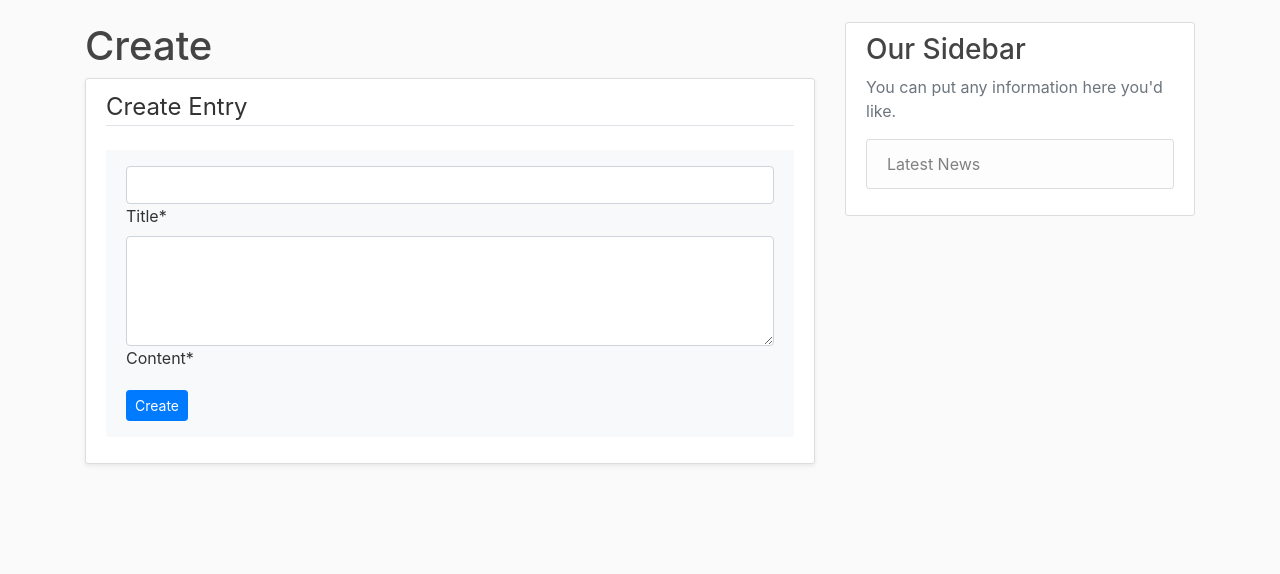
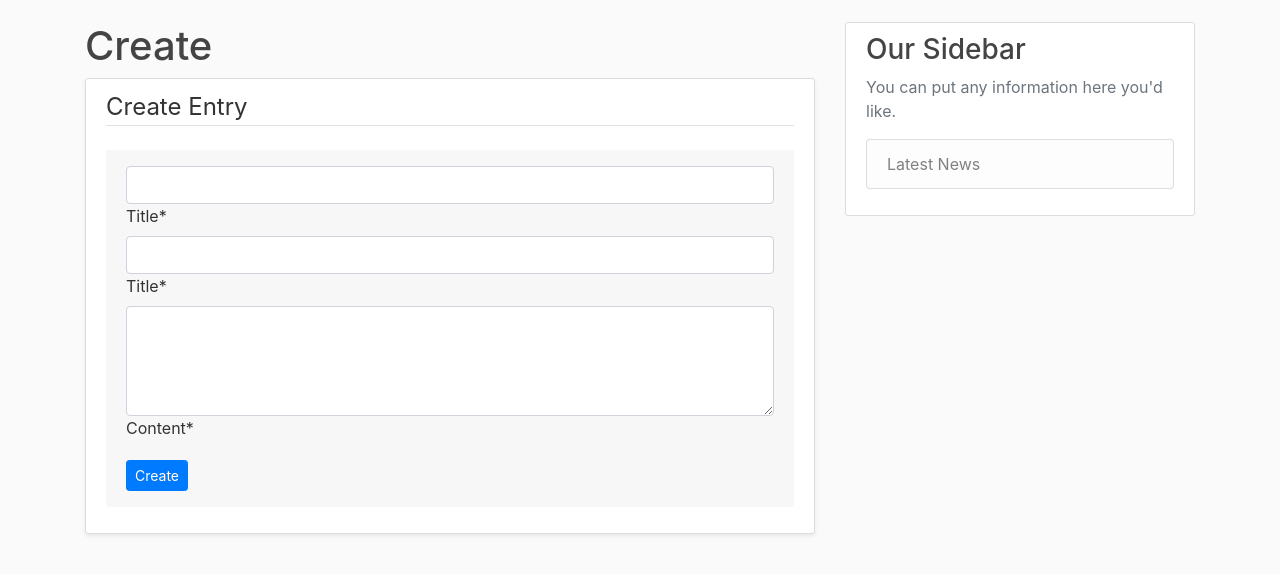
Before and after one commit to alexfer/django-project, a Django app: page /accounts/content/create/ in a window 1280 px wide. Shown: the part 56-630 px from the top of the page. Run offline with Django 4.2, Linux system fonts and the light colour scheme; a user stored in the database is signed in; some libraries are stand-ins or nearby versions.

Commit message:
some improvements

```diff
--- a/base/templates/index.html
+++ b/base/templates/index.html
@@ -41,7 +41,7 @@
                 <li class="nav-item dropdown">
                     <a class="nav-link dropdown-toggle" href="#" id="entries" role="button" data-toggle="dropdown" aria-haspopup="true" aria-expanded="false">Entries</a>
                     <div class="dropdown-menu" aria-labelledby="navbarDropdown">
-                      <a class="dropdown-item" href="{% url 'collection-entries' %}">View</a>
+                      <a class="dropdown-item" href="{% url 'collection-entries' %}">Collection</a>
                       <a class="dropdown-item" href="{% url 'create-entry' %}">Create</a>
                     </div>
                 </li>
--- a/content/templates/content/form.html
+++ b/content/templates/content/form.html
@@ -10,7 +10,13 @@
                 <div>{% if message.tags %} class="{{ message.tags }}"{% endif %}>{{ message }}</div>
                 {% endfor %}
             {% endif %}
-            <div class="card-footer py-3 border-0" style="background-color: #f8f9fa;">
+            <div class="card-footer py-3 border-0">
+                <div class="d-flex flex-start w-100">
+                    <div class="form-outline w-100">
+                        <input type="text" name="created_at" class="form-control" id="created_at" value="{{ entry.created_at }}" required="">
+                        <label class="form-label" for="created_at">Title*</label>
+                    </div>
+                </div>
                 <div class="d-flex flex-start w-100">
                     <div class="form-outline w-100">
                         <input type="text" name="title" class="form-control" id="title" value="{{ entry.title }}" required="">
```
